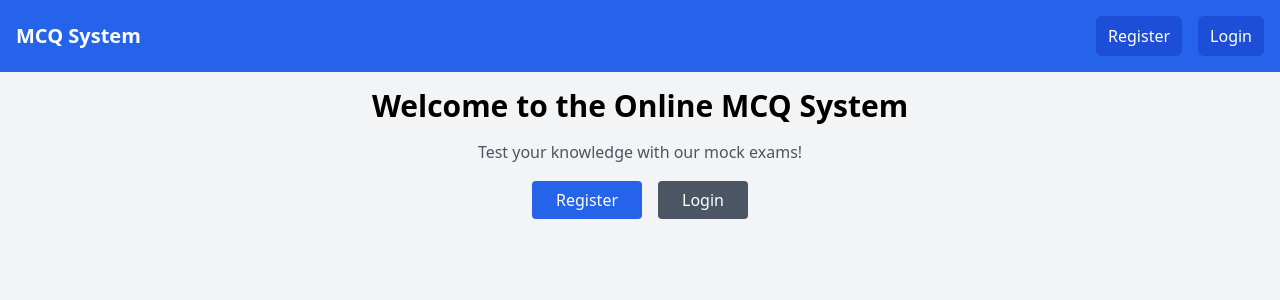
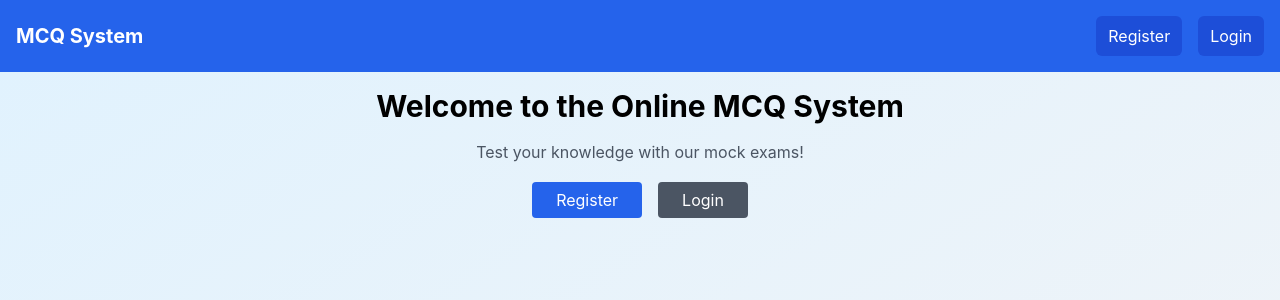
Before and after one commit to IT22003850/online-mcq-system-frontend, a React (Vite) app: page / in a window 1280 px wide. Shown: the top 300 px of the page. Built offline with nearby package versions, Linux system fonts and the light colour scheme.

Commit message:
add styles to background

```diff
--- a/src/index.css
+++ b/src/index.css
@@ -1,3 +1,13 @@
 @tailwind base;
 @tailwind components;
 @tailwind utilities;
+
+body {
+  margin: 0;
+  font-family: -apple-system, BlinkMacSystemFont, 'Segoe UI', Roboto, Oxygen, Ubuntu, Cantarell, 'Open Sans', 'Helvetica Neue', sans-serif;
+}
+
+.min-h-screen {
+  background: linear-gradient(to bottom right, #e0f2fe, #f3f4f6);
+  background-attachment: fixed;
+}
```
